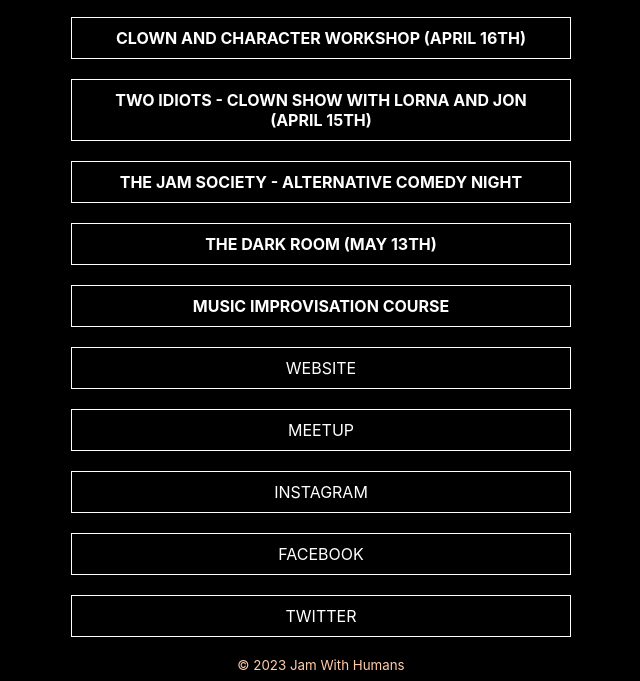
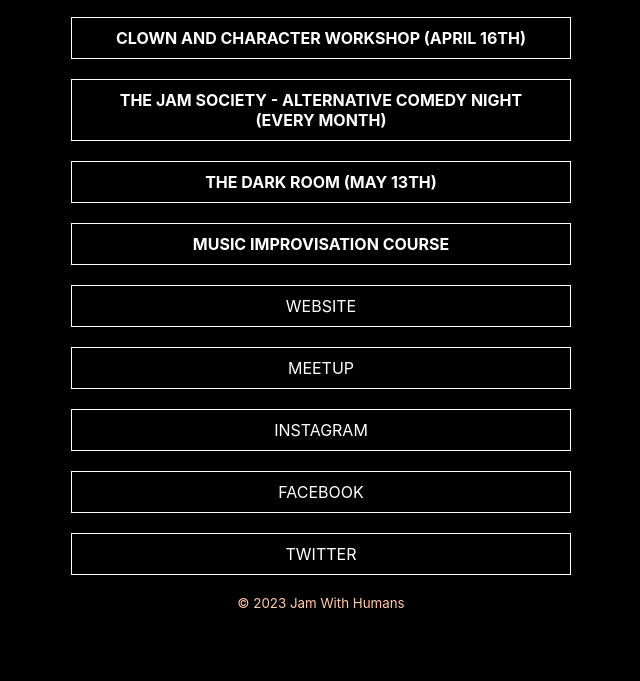
Before and after one commit to danielbynight/jamwithhumans-links, a plain HTML site: page index.html in a window 1280 px wide. Shown: the part 252-933 px from the top of the page, without its empty margins (319-959 px from the left). After the commit the page ends 871 px from the top, so only its background shows below. Drawn offline with Linux system fonts and the light colour scheme; a web font is replaced by a local one.

Commit message:
Remove duplicate entry for Two Idiots

```diff
--- a/index.html
+++ b/index.html
@@ -42,11 +42,8 @@
     <a href="https://store.jamwithhumans.com/event/clown-workshop-apr-2023">
         <strong>Clown and Character workshop (April 16th)</strong>
     </a>
-    <a href="https://www.eventbrite.com/e/598971890047">
-        <strong>Two Idiots - clown show with Lorna and Jon (April 15th)</strong>
-    </a>
     <a href="https://thejamsociety.com">
-        <strong>The Jam Society - Alternative Comedy Night</strong>
+        <strong>The Jam Society - Alternative Comedy Night (every month)</strong>
     </a>
     <a href="https://store.jamwithhumans.com/event/the-dark-room">
         <strong>The Dark Room (May 13th)</strong>
```
